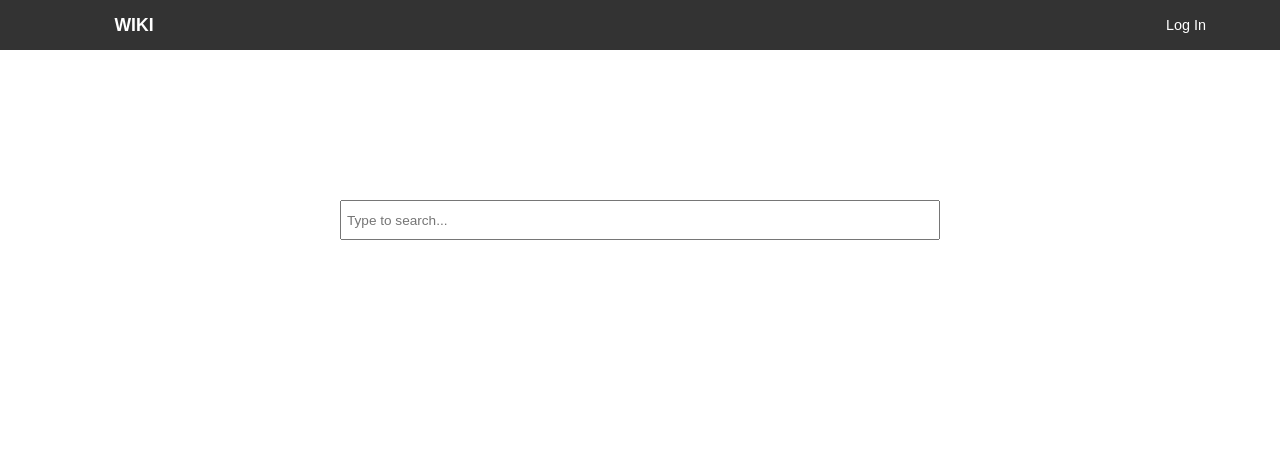
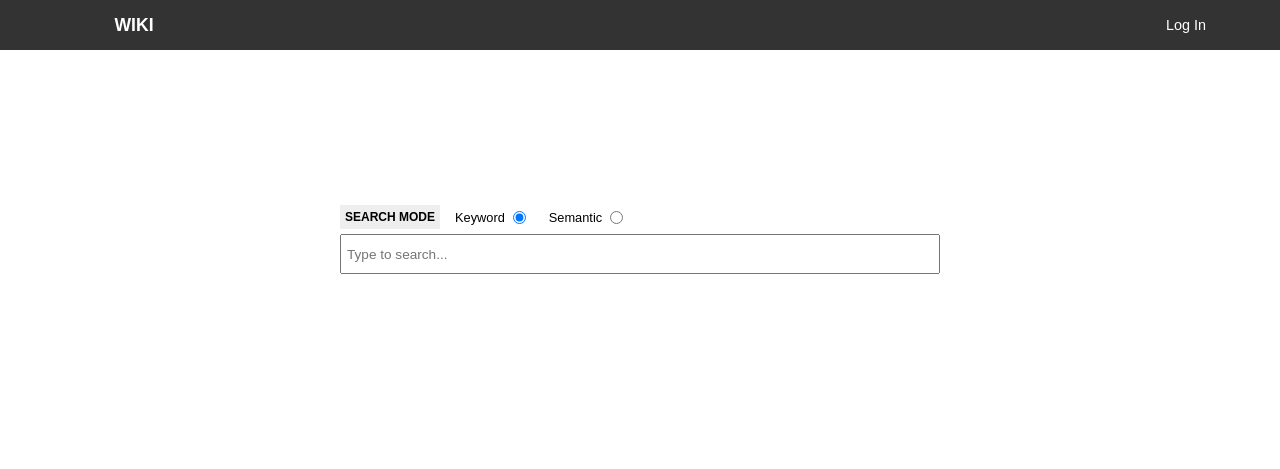
Before and after one commit to mgbrian/wiki, a Python web app: template templates/index.html in a window 1280 px wide. Shown: the top 469 px of the page. Run offline with Jinja, Linux system fonts and the light colour scheme; the template is opened without the code that fills it, so the values that code supplies are empty.

Commit message:
Enable keyword vs semantic search selection in the frontend.

```diff
--- a/static/css/styles.css
+++ b/static/css/styles.css
@@ -114,6 +114,71 @@ footer {
 
 /* Search Page */
 
+#search-mode-selector-container {
+    display: flex;
+    flex-direction: row;
+    /* justify-content: ; */
+    align-items: center;
+    gap: 15px;
+    margin-top: 5px;
+    margin-bottom: 5px;
+    /* padding: 0 15px; */
+    font-size: 0.8rem;
+    border-radius: 10px;
+}
+#search-mode-selector-container * {
+    /* outline: 1px solid red; */
+    display: flex;
+    align-items: center;
+    height: 100%;
+}
+
+#search-mode-container-header {
+    padding: 5px;
+    font-weight: bold;
+    text-transform: uppercase;
+    font-size: 0.75rem;
+    background: #eee;
+}
+
+#search-mode-selector-container input {
+    /* Unset the height set on inputs. TODO: Narrow down that rule to text/password only. */
+    height: auto !important;
+}
+
+#search-mode-selector-container .radio-group {
+    display: flex;
+    flex-direction: row;
+    align-items: center;
+}
+
+#keyword-search-radio-button,
+#semantic-search-radio-button {
+    margin: 0 8px;
+}
+
+#semantic-search-group {
+    display: flex;
+    flex-direction: row;
+    align-items: center;
+    gap: 10px;
+}
+
+#semantic-similarity-threshold-slider-container {
+    display: flex;
+    flex-direction: row;
+    gap: 5px;
+    align-items: center;
+}
+
+#semantic-similarity-threshold-slider {
+}
+
+#semantic-similarity-threshold-value {
+    font-size: 0.75rem;
+    font-weight: bold;
+}
+
 #search {
     width: 100%;
     height: var(--search-box-height);
@@ -122,8 +187,11 @@ footer {
 
 #results-box {
     position: absolute;
-    /* Offset by height of search box so it's directly under it. */
-    top: var(--search-box-height);
+    /* Offset by height of search box + search mode selectors so it's directly
+       under the search box. TODO: Make this less hacky.
+    */
+    /* top: var(--search-box-height); */
+    top: calc(33px + var(--search-box-height));
     width: 100%;
     border: 1px solid grey;
     padding: 0;
@@ -357,6 +425,8 @@ main.document-detail-page {
     justify-content: center;
     align-items: center;
     background: inherit;
+    border: 1px solid #999;
+    border-right-width: 0;
     border-top-left-radius: 5px;
     border-bottom-left-radius: 5px;
     cursor: pointer;
--- a/static/js/search.js
+++ b/static/js/search.js
@@ -1,10 +1,45 @@
+const keywordSearchRadioButton = document.getElementById(
+  "keyword-search-radio-button",
+);
+const semanticSearchRadioButton = document.getElementById(
+  "semantic-search-radio-button",
+);
+
+const semanticSearchSliderContainer = document.getElementById(
+  "semantic-similarity-threshold-slider-container",
+);
+const semanticSearchSlider = document.getElementById(
+  "semantic-similarity-threshold-slider",
+);
+const semanticSearchSliderValueDisplay = document.getElementById(
+  "semantic-similarity-threshold-value",
+);
 const searchInputBox = document.getElementById("search");
 const resultsBox = document.getElementById("results-box");
 
 const SEARCH_ENDPOINT = "/search";
 const DOCUMENT_ENDPOINT_PREFIX = "/document";
 
+document.addEventListener(
+  "DOMContentLoaded",
+  toggleSemanticSearchSliderVisibility,
+);
+
+keywordSearchRadioButton.addEventListener(
+  "change",
+  toggleSemanticSearchSliderVisibility,
+);
+semanticSearchRadioButton.addEventListener(
+  "change",
+  toggleSemanticSearchSliderVisibility,
+);
+
 searchInputBox.addEventListener("input", updateSearchResults);
+
+semanticSearchSlider.addEventListener("change", (event) => {
+  sliderValue = event.target.value;
+  semanticSearchSliderValueDisplay.textContent = sliderValue;
+});
 
 /* Send the current contents of the search box to the backend and update the
    results box with the results.
@@ -51,7 +86,7 @@ async function search(searchText) {
       headers: {
         "Content-Type": "application/json",
       },
-      body: JSON.stringify({ text: searchText }),
+      body: JSON.stringify({ text: searchText, mode: getSelectedSearchMode() }),
     });
 
     if (!response.ok) {
@@ -71,3 +106,16 @@ async function search(searchText) {
     console.error("Error:", error);
   }
 }
+
+function toggleSemanticSearchSliderVisibility() {
+  if (keywordSearchRadioButton.checked) {
+    semanticSearchSliderContainer.classList.add("hidden");
+  } else {
+    semanticSearchSliderContainer.classList.remove("hidden");
+  }
+}
+
+function getSelectedSearchMode() {
+  const selectedMode = document.querySelector('input[name="mode"]:checked');
+  return selectedMode ? selectedMode.value : null;
+}
--- a/templates/index.html
+++ b/templates/index.html
@@ -4,6 +4,27 @@
 
 {% block content %}
 <main>
+    <div id="search-mode-selector-container">
+        <span id="search-mode-container-header">Search Mode</span>
+        <div class="radio-group">
+            <label for="keyword-search-radio-button">Keyword</label>
+            <input type="radio" name="mode" value="keyword" id="keyword-search-radio-button" checked>
+        </div>
+
+        <!-- TODO: Better name for this! -->
+        <div id="semantic-search-group">
+            <div class="radio-group">
+                <label for="semantic-search-radio-button">Semantic</label>
+                <input type="radio" name="mode" value="semantic" id="semantic-search-radio-button">
+            </div>
+
+            <div id="semantic-similarity-threshold-slider-container">
+                <input type="range" id="semantic-similarity-threshold-slider" min="0" max="1" step="0.1">
+                <span id="semantic-similarity-threshold-value">0.5</span>
+            </div>
+        </div>
+    </div>
+
     <input type="text" placeholder="Type to search..." id="search" autocomplete="off"/>
     <!-- Container for search results. Hidden when empty. -->
     <div id="results-box" class="hidden"></div>
```
Also changed, not shown: routes.py (+5 -5 lines).
